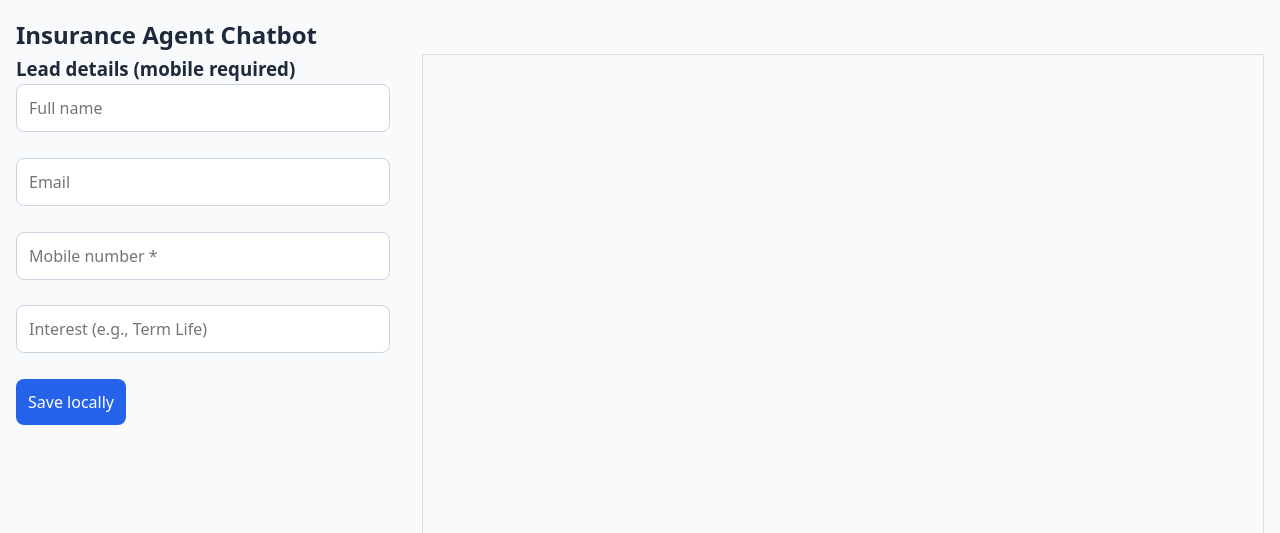
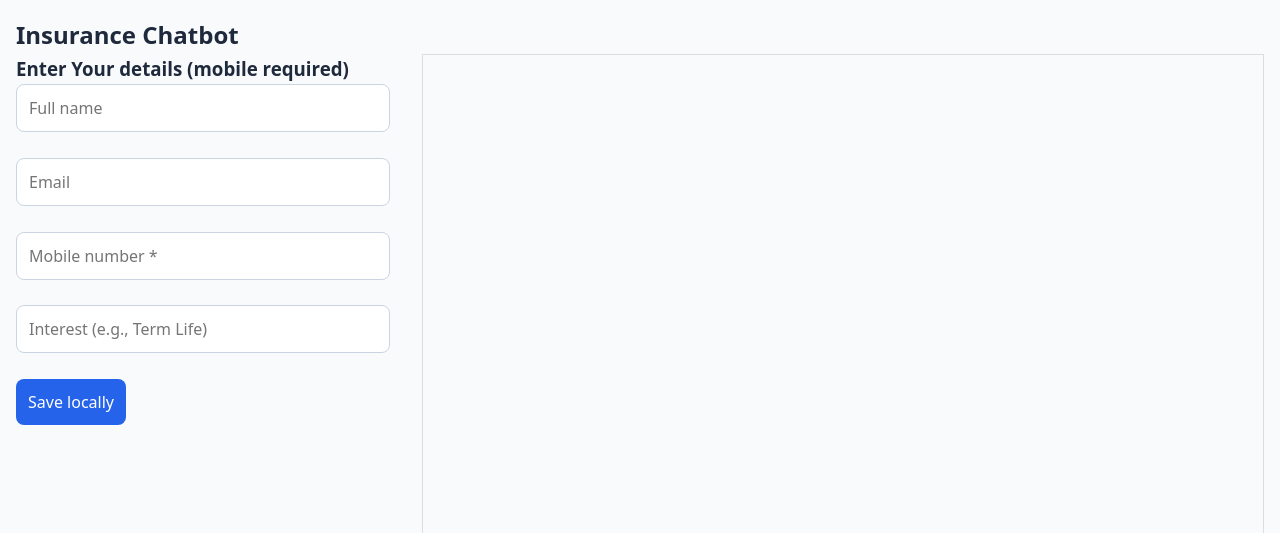
Before and after one commit to gouravtechskillsnxmx/Insurance_RAG_Chatbot, a Flask app: page /chat in a window 1280 px wide. Shown: the top 533 px of the page. Run offline with Flask 3, Linux system fonts and the light colour scheme.

Commit message:
Update chat.html

```diff
--- a/templates/chat.html
+++ b/templates/chat.html
@@ -1,9 +1,9 @@
 
 <!doctype html><html><head><link rel="stylesheet" href="{{ url_for('static', filename='style.css') }}">
 <meta charset="utf-8"><title>Chat</title></head><body style="font-family:Arial;margin:1rem;">
-<h2>Insurance Agent Chatbot</h2>
+<h2>Insurance Chatbot</h2>
 <div style="display:flex;gap:2rem">
-  <div style="width:30%"><h3>Lead details (mobile required)</h3><input id="name" placeholder="Full name" style="width:100%"><br><br><input id="email" placeholder="Email" style="width:100%"><br><br><input id="phone" placeholder="Mobile number *" style="width:100%"><br><br><input id="interest" placeholder="Interest (e.g., Term Life)" style="width:100%"><br><br><button id="save">Save locally</button></div>
+  <div style="width:30%"><h3>Enter Your details (mobile required)</h3><input id="name" placeholder="Full name" style="width:100%"><br><br><input id="email" placeholder="Email" style="width:100%"><br><br><input id="phone" placeholder="Mobile number *" style="width:100%"><br><br><input id="interest" placeholder="Interest (e.g., Term Life)" style="width:100%"><br><br><button id="save">Save locally</button></div>
   <div style="flex:1"><div id="chat" style="height:60vh;overflow:auto;border:1px solid #ddd;padding:1rem"></div><div style="margin-top:1rem;display:flex;gap:0.5rem"><input id="input" style="flex:1;padding:0.6rem" placeholder="Ask question..."><button id="send">Send</button></div><div id="status" style="margin-top:0.5rem;color:gray"></div></div>
 </div>
 <script>
```
